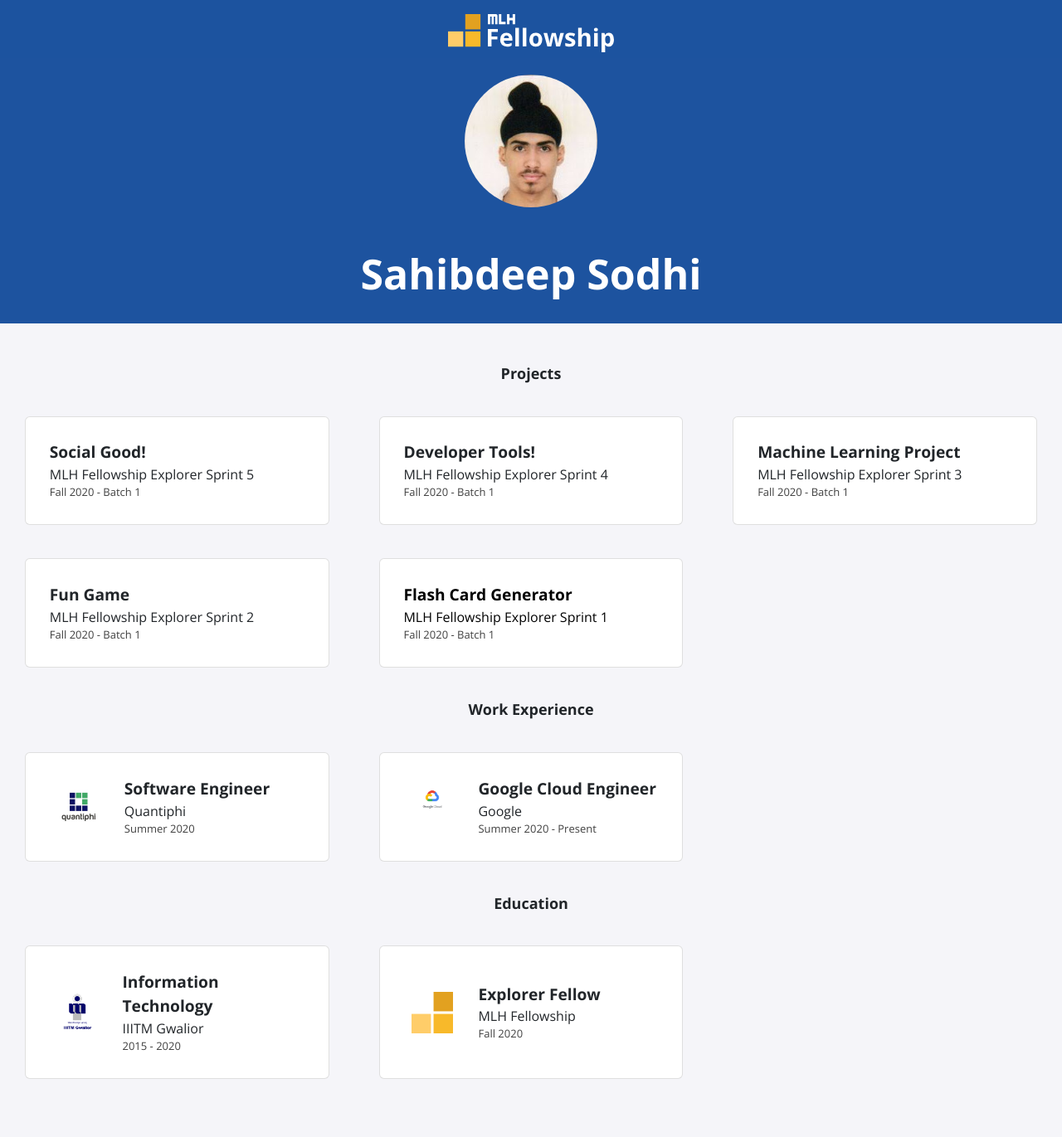
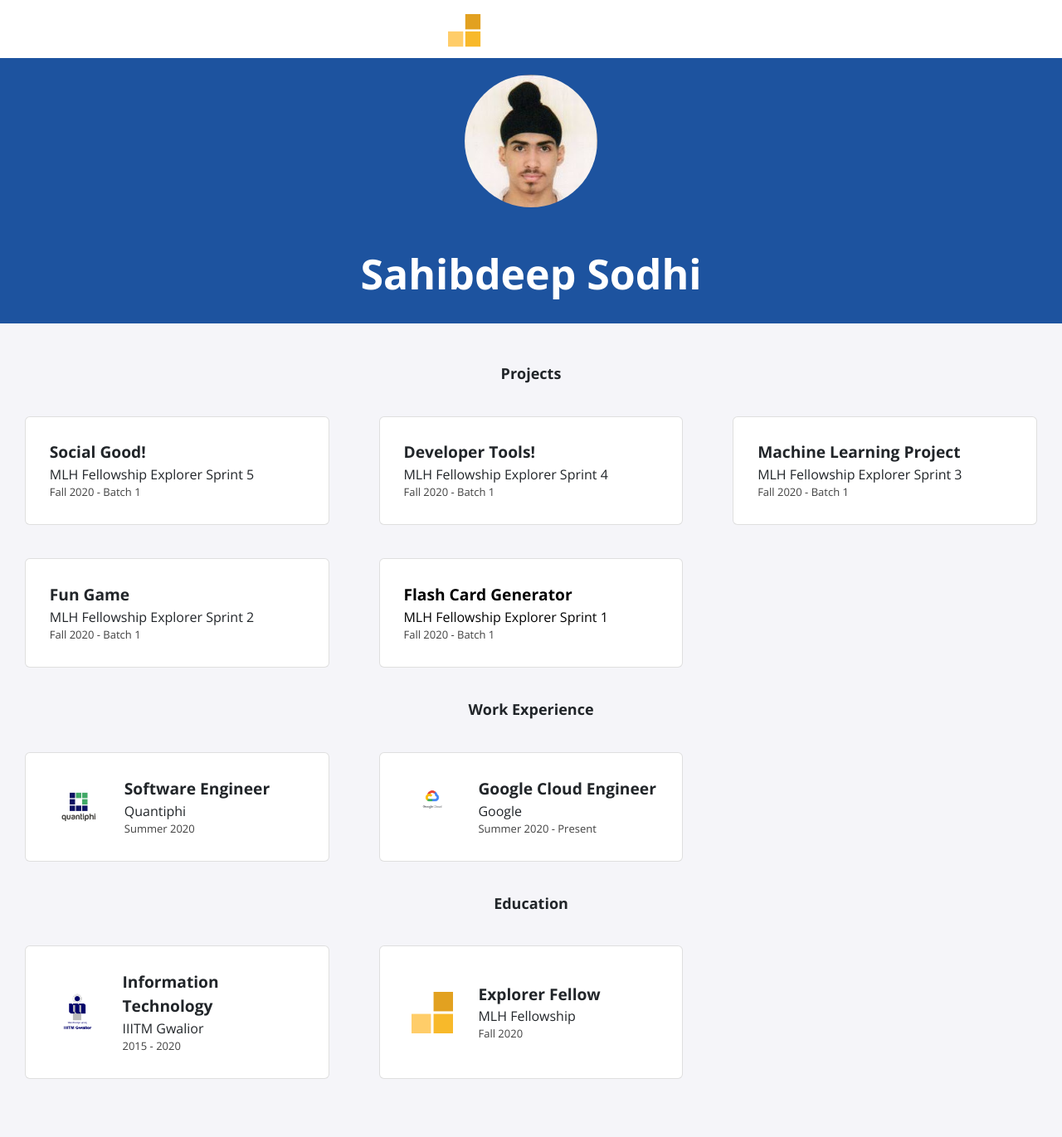
Before and after one commit to SahibSodhi/SahibSodhi.github.io, a Jekyll site: the page built from index.html, in a window 1280 px wide. Shown: the whole page at 83% size. Built offline with Jekyll 4.4.1, drawn with Linux system fonts in a browser that asks for light colours; nearby versions of some CDN libraries.

Commit message:
Update navbar.scss

```diff
--- a/_sass/navbar.scss
+++ b/_sass/navbar.scss
@@ -1,7 +1,7 @@
 .nav-bar {
     width: 100%;
     display: inline-block;
-    background-color: #1C539F;
+    background-color: #FFFFFF;
     font-family: "Poppins", serif;
     font-weight: 700 !important;
     padding-top: 10px;
```
